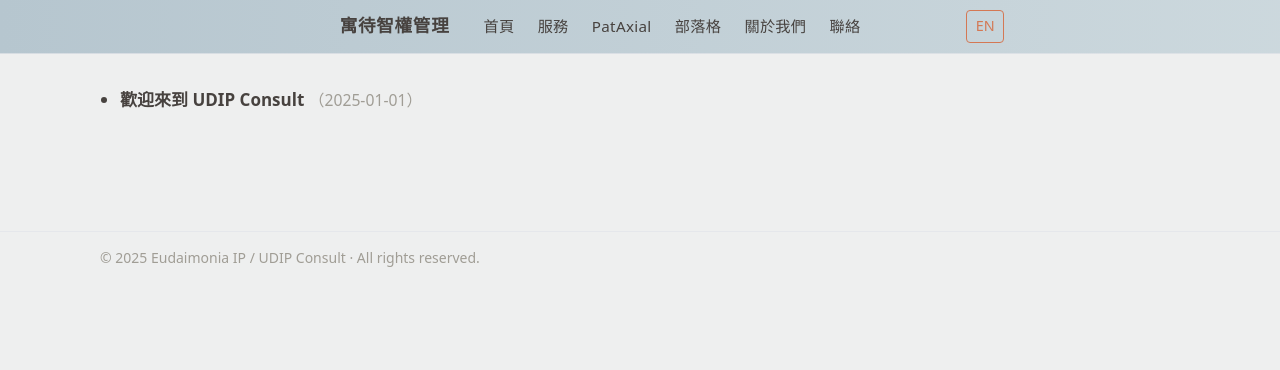
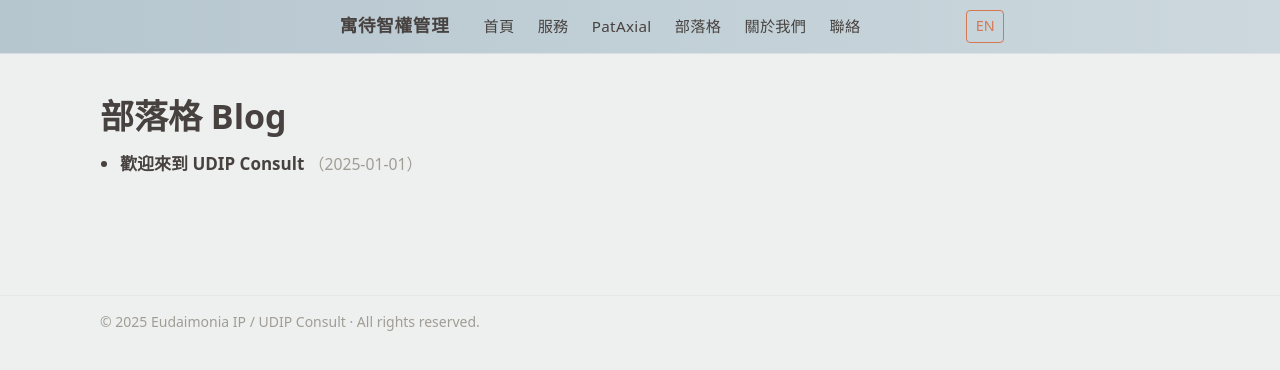
Before and after one commit to nuancenil/udipconsult, a Jekyll site: the page built from blog.md, in a window 1280 px wide. Shown: the top 370 px of the page. Built offline with Jekyll 4.4.1, drawn with Linux system fonts in a browser that asks for light colours.

Commit message:
Blog pages: list posts by language

```diff
--- a/blog.md
+++ b/blog.md
@@ -6,15 +6,15 @@ en_url: /en/blog/
 permalink: /blog/
 ---
 
+# 部落格 Blog
+
 <ul class="post-list">
-{%- assign posts_zh = site.posts | where: "lang", "zh" -%}
-{%- for post in posts_zh -%}
-  <li>
-    <a href="{{ post.url | relative_url }}"><strong>{{ post.title }}</strong></a>
-    <small class="meta">（{{ post.date | date: "%Y-%m-%d" }}）</small>
-    {%- if post.description -%}
-      <div class="excerpt">{{ post.description }}</div>
-    {%- endif -%}
-  </li>
-{%- endfor -%}
+  {%- assign posts_zh = site.posts | where: "lang", "zh" -%}
+  {%- for post in posts_zh -%}
+    <li>
+      <a href="{{ post.url | relative_url }}">{{ post.title }}</a>
+      <small>（{{ post.date | date: "%Y-%m-%d" }}）</small>
+      {%- if post.description %}<div class="excerpt">{{ post.description }}</div>{% endif -%}
+    </li>
+  {%- endfor -%}
 </ul>
```
Also changed, not shown: en/blog.md (+10 -10 lines).
